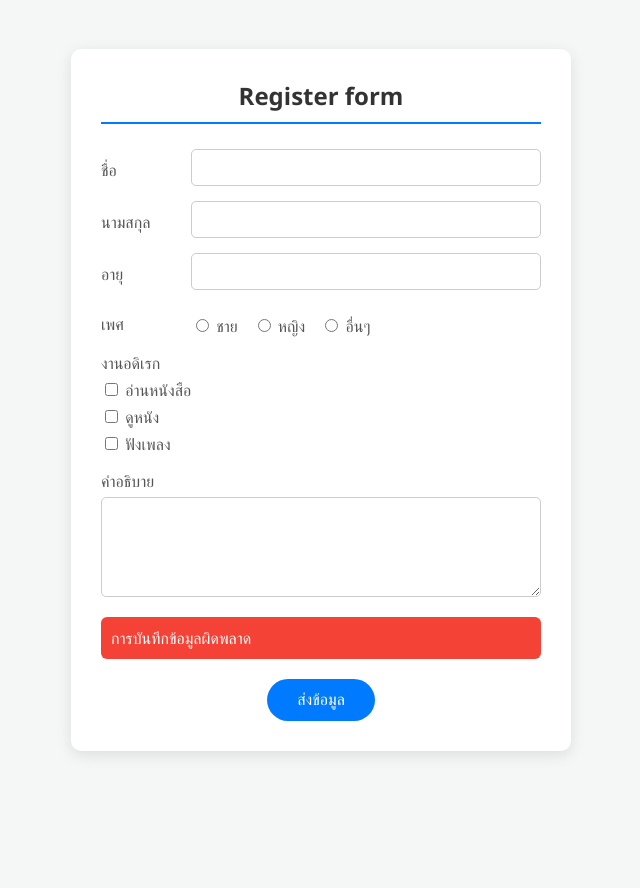
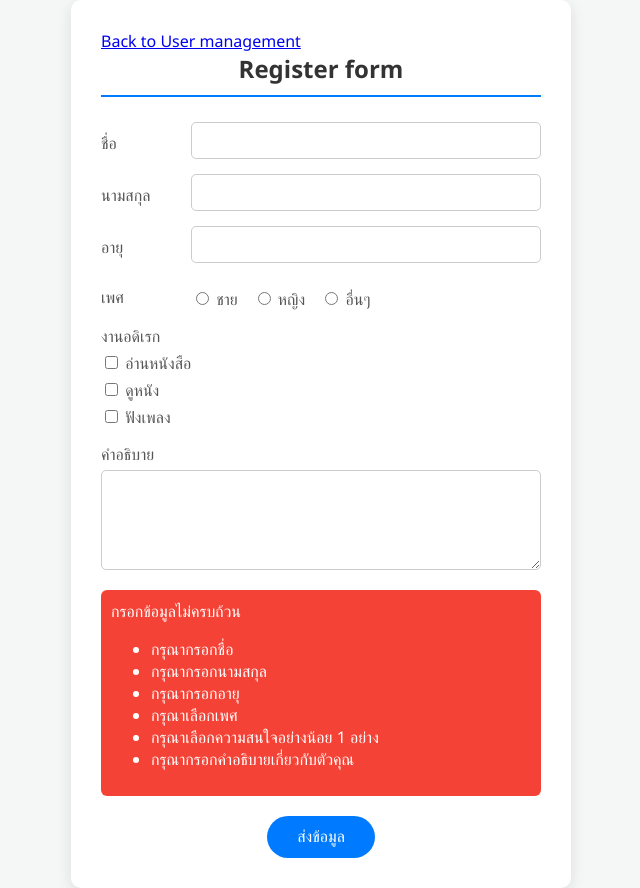
Before and after one commit to tanatchaket-droid/241-821-2568, a plain HTML site: page Fontend/index.html in a window 1280 px wide. Both pictures are taken after a click on the button "ส่งข้อมูล". Shown: the whole page, without its empty margins (319-959 px from the left). Before the commit the page ends 800 px from the top, so only its background shows below. Drawn offline with nearby package versions, Linux system fonts and the light colour scheme; no server answers.

Commit message:
update js & html

```diff
--- a/Backend/docker-command.txt
+++ b/Backend/docker-command.txt
@@ -12,3 +12,4 @@ docker ps
 docker run -d -p 9001:80 nginx
 docker run -p 80:80 nginx
 docker run -p 9000:80 nginx
+docker compose up -d
--- a/Fontend/index.html
+++ b/Fontend/index.html
@@ -11,6 +11,7 @@
 </head>
 <body>
     <div class="container">
+        <a href="user.html">Back to User management</a>
         <div class="header">
             Register form
         </div>
--- a/Fontend/index.js
+++ b/Fontend/index.js
@@ -1,13 +1,33 @@
+const validateData = (userData) => {
+    let errors = [];
+    if (!userData.firstName) {
+        errors.push('กรุณากรอกชื่อ');
+    }
+    if (!userData.lastName) {
+        errors.push('กรุณากรอกนามสกุล');
+    }
+    if (!userData.age) {
+        errors.push('กรุณากรอกอายุ');
+    }
+    if (!userData.gender) {
+        errors.push('กรุณาเลือกเพศ');
+    }
+    if (!userData.interests) {
+        errors.push('กรุณาเลือกความสนใจอย่างน้อย 1 อย่าง');
+    }
+    if (!userData.description) {
+        errors.push('กรุณากรอกคำอธิบายเกี่ยวกับตัวคุณ');
+    }
+    return errors;
+
+}
 const submitData = async () => {
     let firstNameDOM = document.querySelector('input[name="firstname"]');
     let lastNameDOM = document.querySelector('input[name="lastname"]');
     let ageDOM = document.querySelector('input[name="age"]');
-
-    let genderDOM = document.querySelector('input[name="gender"]');
-    let interestsDOM = document.querySelectorAll('input[name="interests"]:checked');
-
+    let genderDOM = document.querySelector('input[name="gender"]:checked') || {};
+    let interestsDOM = document.querySelectorAll('input[name="interests"]:checked') || {};
     let descriptionDOM = document.querySelector('textarea[name="description"]');
-
     let messageDOM = document.getElementById('message')
 
     try {
@@ -27,18 +47,38 @@ const submitData = async () => {
         description: descriptionDOM.value,
         interests : interest
     }
+    const errors = validateData(userData);
+    if (errors.length > 0){
+        //ถ้ามี error
+        throw{
+            message : 'กรอกข้อมูลไม่ครบถ้วน',
+           errors : errors
+        }
 
+    }
     const response = await axios.post('http://localhost:8000/users', userData)
     console.log('response', response.data);
     messageDOM.innerText = 'บันทึกข้อมูลสำเร็จ'
     messageDOM.className = 'message success'
 
     } catch (error){
+        console.log('error message', error.message);
+        console.log('error',error.errors);
         if (error.response) {
-            console.log('Error response:', error.response.data.message);
+            console.log('Error response:', error.response);
+            error.message = error.response.data.message;
+            error.errors = error.response.data.error.errors;
         }
-        messageDOM.innerText = 'การบันทึกข้อมูลผิดพลาด'
+        let htmlData = '<div>'
+        htmlData += `<div>${error.message}</div>`
+        htmlData += '<ul>'
+        for (let i = 0; i < error.errors.length; i++){
+            htmlData += `<li>${error.errors[i]}</li>`
+        }
+        htmlData += '</ul>'
+        htmlData += '<div>'
+
+        messageDOM.innerHTML = htmlData
         messageDOM.className = 'message danger'
     }
-    console.log('submit data',userData)
 }
```
Also changed, not shown: Backend/index.js (+31 -0 lines), Fontend/user.html (added, +16 -0 lines), Fontend/user.js (added, +34 -0 lines).
